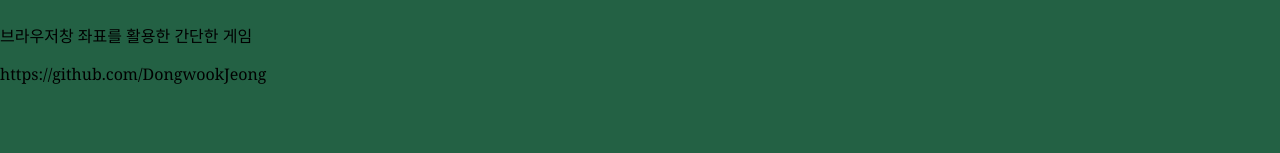
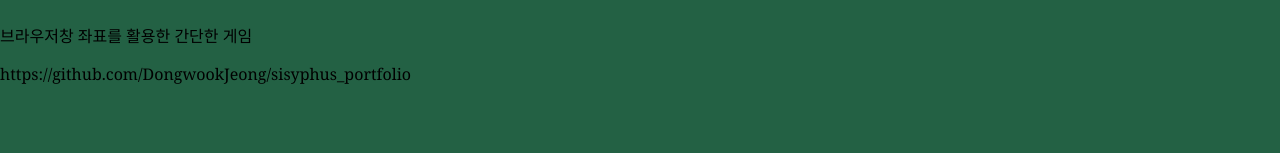
Before and after one commit to DongwookJeong/portfolio, a React (Create React App) app in the folder my-portfolio/: page /sisyphus in a window 1280 px wide. Shown: the part 135-288 px from the top of the page. Built offline with nearby package versions, Linux system fonts and the light colour scheme.

Commit message:
projectdata repository 주소 추가

```diff
--- a/my-portfolio/src/localdb/ProjectData.js
+++ b/my-portfolio/src/localdb/ProjectData.js
@@ -2,12 +2,12 @@ const ProjectData = {
   project1: {
     name: "꽃가루",
     description: "공공데이터 Api를 활요한 웹사이트",
-    github: "https://github.com/DongwookJeong",
+    github: "https://github.com/DongwookJeong/flower_portfolio",
   },
   project2: {
     name: "시지프스 형벌",
     description: "브라우저창 좌표를 활용한 간단한 게임",
-    github: "https://github.com/DongwookJeong",
+    github: "https://github.com/DongwookJeong/sisyphus_portfolio",
   },
 };
 
```
Also changed, not shown: my-portfolio/src/pages/Project.js (deleted, +0 -20 lines).
